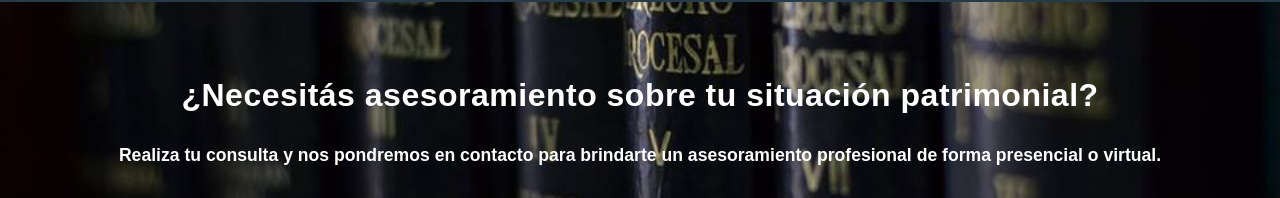
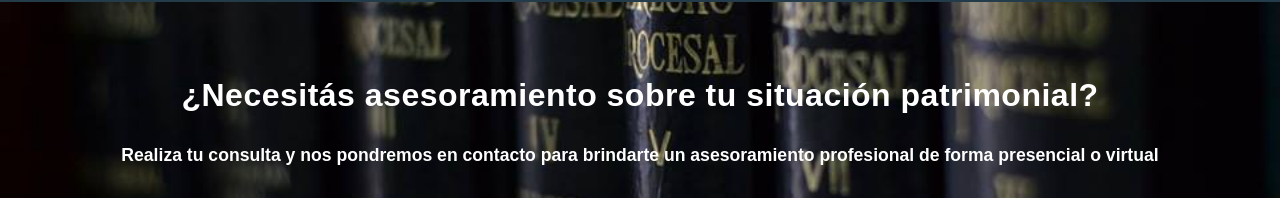
Before and after one commit to collanteguidoesteban-cloud/estudiocollante.com.ar, a plain HTML site: page index.html in a window 1280 px wide. Shown: the part 2759-2957 px from the top of the page. Drawn offline with nearby package versions, Linux system fonts and the light colour scheme.

```diff
--- a/index.html
+++ b/index.html
@@ -228,7 +228,7 @@
     </h2>
 
     <p class="cta-text">
-      Realiza tu consulta y nos pondremos en contacto para brindarte un asesoramiento profesional de forma presencial o virtual.
+      Realiza tu consulta y nos pondremos en contacto para brindarte un asesoramiento profesional de forma presencial o virtual
     </p>
 
     <a href="#contacto" class="cta-button">
```
